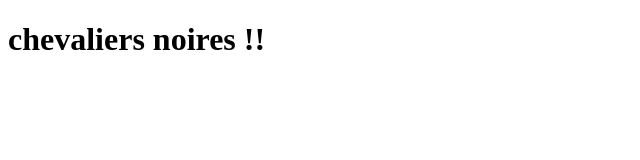
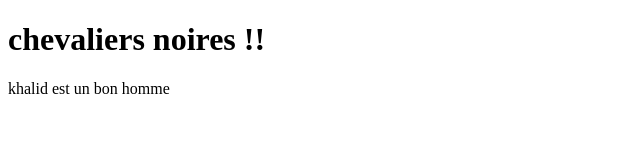
Before and after one commit to khalidmateur/Test-GitHub, a plain HTML site: page index.html in a window 1280 px wide. Shown: the whole page, without its empty margins (0-640 px from the left). Drawn offline with Linux system fonts and the light colour scheme.

Commit message:
feat (new paragraphe)

```diff
--- a/index.html
+++ b/index.html
@@ -7,5 +7,8 @@
 </head>
 <body>
     <h1> chevaliers noires !! </h1>
+    <div>
+        khalid est un bon homme
+    </div>
 </body>
 </html>
```
